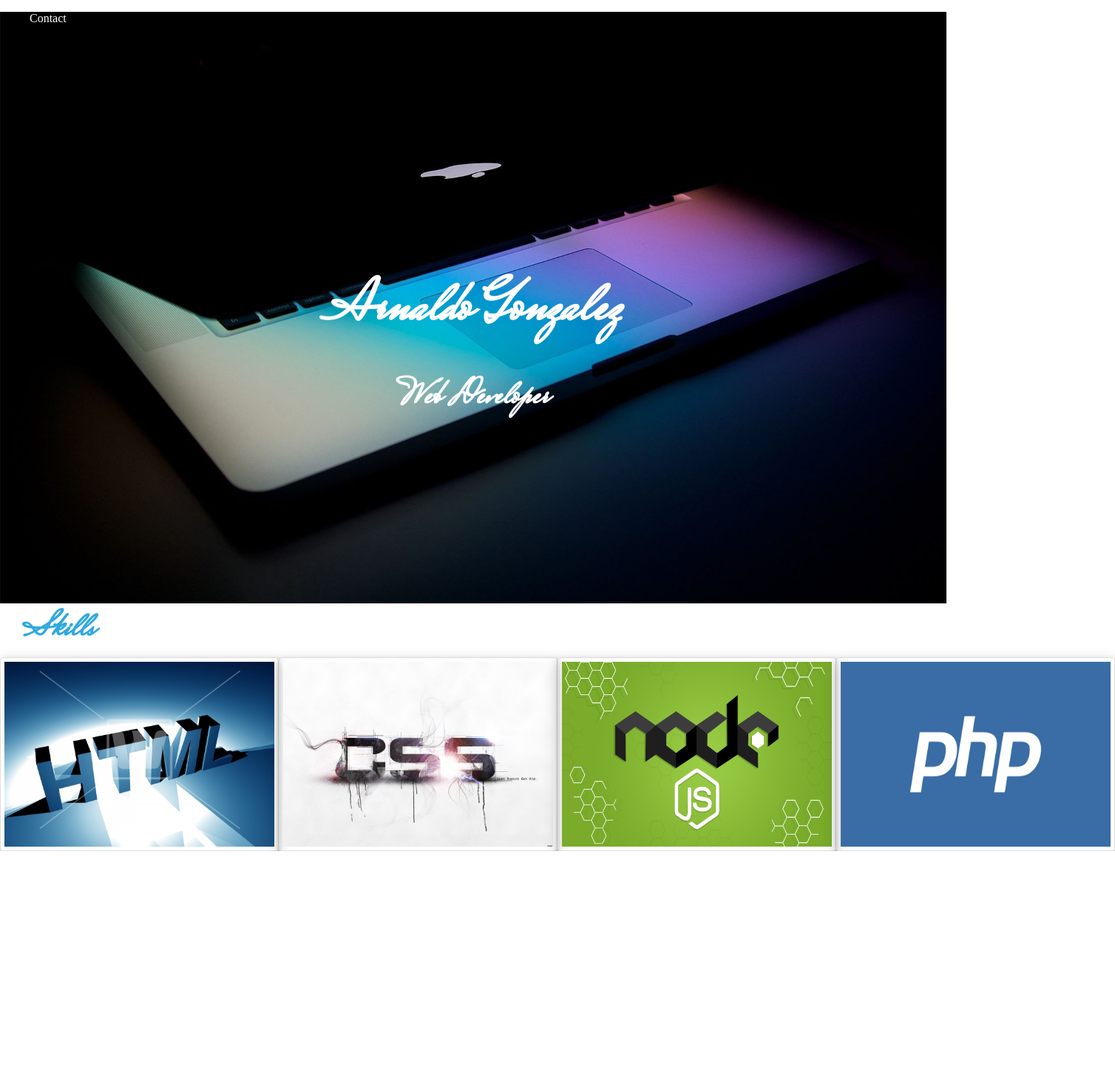
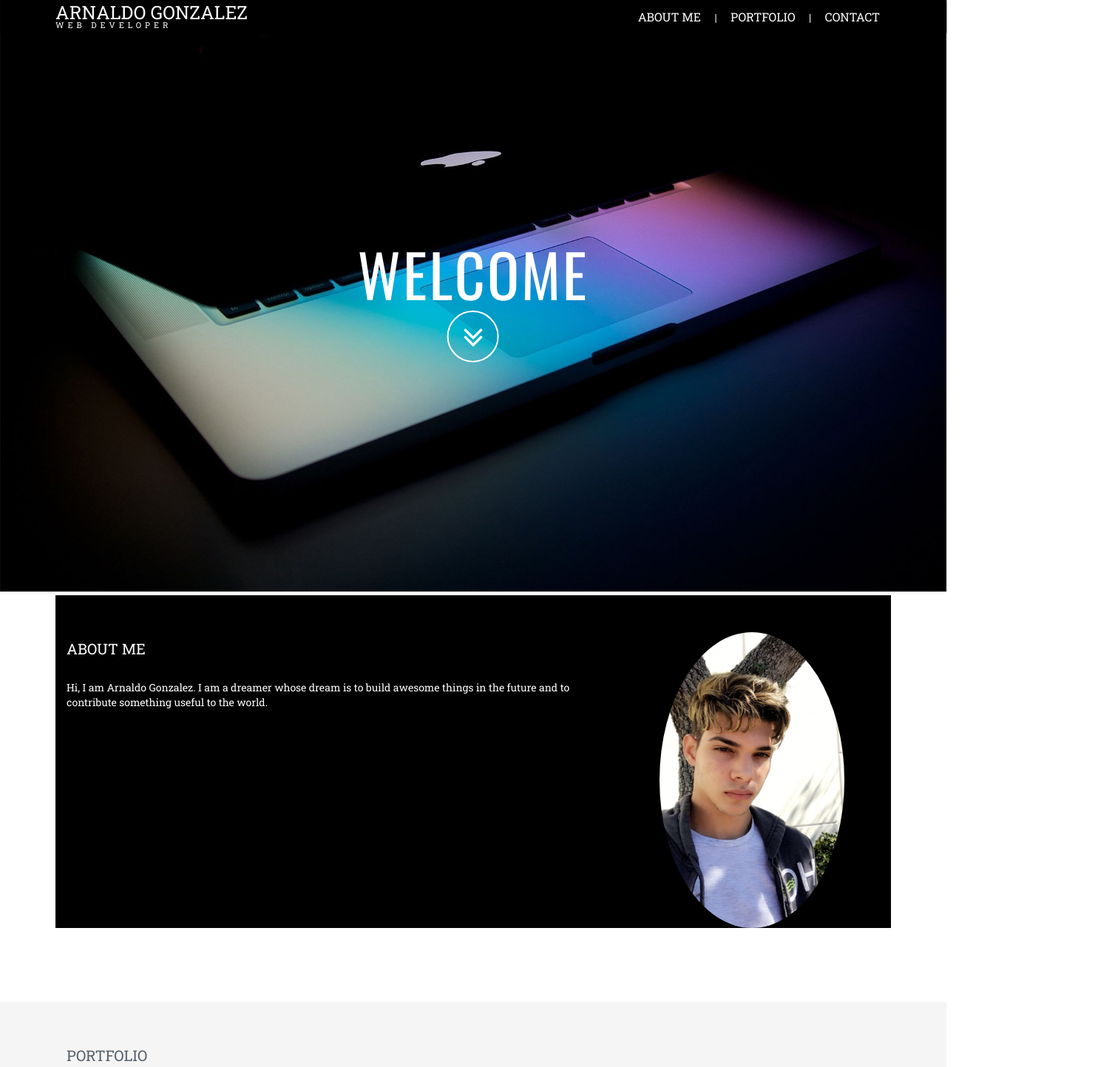
Before and after one commit to Arnaldogonzalez/My-Portfolio, a plain HTML site: page index.html in a window 1280 px wide. Shown: the top 1443 px of the page at 74% size, 1508 px wide, since content can reach past the window. Before the commit the page ends 1151 px from the top, so only its background shows below. Drawn offline with nearby package versions, Linux system fonts and the light colour scheme.

Commit message:
change portfolio and added contact

```diff
--- /dev/null
+++ b/JS/main.js
@@ -0,0 +1,14 @@
+$(document).ready(function () {
+  $('a[href^="#"]').on('click', function (e) {
+    e.preventDefault();
+
+    var target = this.hash;
+    var $target = $(target);
+
+    $('html, body').stop().animate({
+      'scrollTop': $target.offset().top
+    }, 900, 'swing', function () {
+      window.location.hash = target;
+    });
+  });
+});
--- a/css/style.css
+++ b/css/style.css
@@ -1,74 +1,262 @@
+@import url(https://fonts.googleapis.com/css?family=Roboto+Slab);
+@import url(https://fonts.googleapis.com/css?family=Oswald:400,700);
+@import url(https://fonts.googleapis.com/css?family=Exo);
+
 body {
-  margin: 0;
+  font-family: Roboto Slab;
+  color: rgb(101, 102, 107);
+  height: 100%;
+  width: 100%;
 }
 
-.background {
-  background-image: url("apple.jpg");
-  height: 100vh;
+.navigation {
+  position: fixed;
+  top: 0px;
   width: 100%;
-  background-size: cover;
-  background-repeat: no-repeat;
+  height: 45px;
+  text-align: center;
+  padding-top: 0px;
+  padding-right: 75px;
+  z-index: 1;
+  /* SHADOW */
+  -webkit-box-shadow: 0px 0px 2px 0px #000000;
+  -moz-box-shadow: 0px 0px 2px 0px #000000;
+  box-shadow: 0px 0px 2px 0px #000000;
+  /* TRANSPARENCY */
+  background-color: rgba(1, 1, 1, 0.7);
+  color: rgba(1, 1, 1, 0.7);
 }
 
-.contact {
-  color: white;
+.navigation a {
+  font-size: 16px;
+  padding-top: 8px;
+  padding-left: 15px;
+  padding-right: 15px;
+  color: #FFFFFF;
+  text-decoration: none;
 }
 
-.name {
-  font-family: firstFont;
+.navigation ul {
+  margin-top: 12px;
+}
+
+.navigation ul li {
+  list-style-type: none;
+  display: inline;
+}
+
+.navigation li:before {
+  content: " | ";
   color: #fff;
+}
+
+.navigation li:first-child:before {
+  content: none;
+}
+
+.navigation li a:hover {
+  color: #CCCCCC;
+  font-weight: 600;
+}
+
+#header {
   text-align: center;
 }
 
-.skill-text {
-  font-family: firstFont;
-  color: #30A9DE;
-  margin-left: 30px;
-  font-size: 3rem;
-
+#welcome {
+  position: absolute;
+  top: 50%;
+  left: 50%;
+  transform: translate(-50%, -50%);
 }
 
-.header {
-  padding-top: 20%;
+#header a {
+  font-size: 45px;
+  color: #fff;
+  -webkit-transition: all .2s ease-in-out;
+  -moz-transition: all .2s ease-in-out;
+  transition: all .2s ease-in-out;
+}
+
+#header a:hover {
+  font-size: 50px;
+}
+
+.fa-angle-double-down {
+  vertical-align: 8%;
+}
+
+#wrapper1 {
+  font-family: Roboto Slab;
+  padding: 0;
+  margin: 0;
+  color: white;
+  position: center;
+  background: url("../Images/apple.jpg");
+  background-repeat: no-repeat;
+  background-size: cover;
+  height: 100vh;
+}
+
+#aboutme {
+  margin-top: 5px;
+  margin-bottom: 100px;
+  background: black;
+  color: white;
+  margin-left: 75px;
+  margin-right: 75px;
+}
+
+#portfolio {
+  background: #f5f5f5;
+  color: #55606A;
+  padding-left: 90px;
+  padding-right: 90px;
+  padding-top: 50px;
+  padding-bottom: 100px;
+  margin-top: 0px;
+}
+
+#Contact{
+  background: #ffffff;
+  text-align: center;
+}
+
+#footer {
+  background: #ffffff;
+  color: #55606A;
+  padding-top: 50px;
+  padding-bottom: 35px;
+  text-align: center;
+}
+
+h1,
+h2,
+h3,
+h4,
+h5,
+h6,
+{
+  font-family: Roboto Slab;
+  margin-bottom: 14px
+}
+
+h1 {
+  font-size: 80px;
+  font-family: Oswald;
+  letter-spacing: 3px;
+  line-height: 80px;
+  font-weight: 500;
+  word-wrap: break-word;
+}
+
+h2 {
+  font-size: 32px;
+  line-height: 36px;
 }
 
 h3 {
-  margin: 0;
-  font-size: 3rem;
+  font-size: 26px;
+  line-height: 29px;
 }
 
-h1 {
-  font-size: 5rem;
-  margin-bottom: 20px;
+h4 {
+  font-size: 20px;
+  line-height: 25px;
 }
 
-h2 {
-  margin-left: 20px;
+h5 {
+  font-size: 16px;
+  line-height: 21px;
 }
 
-.images_container {
-  display: -webkit-flex;
-  display: flex;
-  width: 500px;
-  height: 250px;
+h6 {
+  font-size: 15px;
 }
 
-@font-face {
-  font-family: firstFont;
-  src: url("font/MrsSaintDelafield-Regular.ttf");
+.logo {
+  color: #ffffff;
+  padding-top: 8px;
+  padding-left: 75px;
+  font-size: 25px;
+  line-height: 18px;
 }
 
-img {
-  border: 1px solid #ddd;
-  border-radius: 4px;
-  display: flex;
-  width: 365px;
-  height: 250px;
-  padding: 5px;
-  box-shadow: 0 4px 8px 0 rgba(0, 0, 0, 0.2), 0 6px 20px 0 rgba(0, 0, 0, 0.19);
-  margin-bottom: 25px;
+.logo a {
+  color: #ffffff;
+  padding-left: 75px;
+  font-size: 25px;
+  line-height: 18px;
 }
 
-img:hover {
-  box-shadow: 0 0 2px 1px rgba(0, 140, 186, 0.5);
+.sublogo {
+  color: #ffffff;
+  padding-left: 75px;
+  font-size: 11px;
+  font-weight: 100;
+  text-align: left;
+  letter-spacing: 5px;
 }
+
+.left {
+  float: left;
+}
+
+.right {
+  float: right;
+}
+
+.btn-circle {
+  width: 70px;
+  height: 70px;
+  border: 2px solid #fff;
+  border-radius: 100%;
+}
+
+.w3-btn, .w3-button {
+  border: none;
+  display: inline-block;
+  padding: 8px 16px;
+  vertical-align: middle;
+  overflow: hidden;
+  text-decoration: none;
+  color: lightgray;
+  background-color: inherit;
+  text-align: center;
+  cursor: pointer;
+  white-space: nowrap;
+}
+
+.btn-circle:hover {
+  background: rgba(255, 255, 255, 0.1);
+}
+
+.img-round {
+  border-radius: 100%;
+  height: 400px;
+  width: 250px;
+}
+
+.icon-btn {
+  text-align: center;
+  font-size: 30px;
+  letter-spacing: 30px;
+  text-indent: 30px;
+}
+
+a {
+  color: #55606A;
+}
+
+a:hover {
+  color: black;
+  -webkit-transition: all .3s ease-in-out;
+  -moz-transition: all .3s ease-in-out;
+  transition: all .3s ease-in-out;
+}
+
+@media screen and (max-width: 768px) {
+  h1 {
+    font-size: 30px;
+  }
+}
--- a/index.html
+++ b/index.html
@@ -5,32 +5,111 @@
   <meta charset="UTF-8">
   <meta name="viewport" content="width=device-width, initial-scale=1.0">
   <meta http-equiv="X-UA-Compatible" content="ie=edge">
-  <title>My Portfolio</title>
-  <link rel="stylesheet" href="css/animation.css">
-  <link rel="stylesheet" href="css/style.css">
+  <link rel="stylesheet" href="https://www.w3schools.com/w3css/4/w3.css">
+  <link rel="stylesheet" href="https://maxcdn.bootstrapcdn.com/bootstrap/3.3.7/css/bootstrap.min.css">
+  <link rel="stylesheet" href="https://cdnjs.cloudflare.com/ajax/libs/font-awesome/4.7.0/css/font-awesome.min.css">
+  <link rel="stylesheet" href="./CSS/style.css">
+  <title>Portfolio</title>
 </head>
 
 <body>
-  <div class="background">
-    <div class="container">
-      <ul class="contact">Contact</ul>
-    </div>
-    <div class="header">
-      <h1 class="name">Arnaldo Gonzalez</h1>
-      <h3 class="name">Web Developer</h3>
+  <div id="wrapper1" class="container-fluid">
+    <nav class="navigation">
+      <div class="left">
+        <div class="logo">ARNALDO GONZALEZ</div>
+        <div class="sublogo">WEB DEVELOPER</div>
+      </div>
+
+      <div class="right">
+        <ul>
+          <li>
+            <a href="#aboutme">ABOUT ME</a>
+          </li>
+          <li>
+            <a href="#portfolio">PORTFOLIO</a>
+          </li>
+          <li>
+            <a href="#footer">CONTACT</a>
+          </li>
+        </ul>
+      </div>
+    </nav>
+
+    <div id="header" class="container-fluid">
+      <div id="welcome">
+        <h1>WELCOME</h1>
+        <a href="#aboutme" class="btn btn-circle">
+          <i class="fa fa-angle-double-down"></i>
+        </a>
+      </div>
     </div>
   </div>
 
-  <div class="skills">
-    <h3 class="skill-text">Skills</h3>
+  <div id="aboutme" class="container-fluid">
+    <div class="row" style="padding-top: 50px">
+      <div class="col-md-8">
+        <h4>ABOUT ME</h4>
+        <br>
+        <p>Hi, I am Arnaldo Gonzalez. I am a dreamer whose dream is to build awesome things in the future and to contribute
+          something useful to the world.</p>
+        <br>
+      </div>
+      <div class="col-md-4 text-center">
+        <img src="./Images/IMG_2287.JPG" class="img-round"></img>
+      </div>
+    </div>
   </div>
 
-  <div class="images_container">
-    <img src="images\html_image.jpg">
-    <img src="images\css_image.png">
-    <img src="images\javascript_image.png">
-    <img src="images\php_image.jpg">
+  <div id="portfolio" class="container-fluid">
+    <h4>PORTFOLIO</h4>
+    <br>
+    <br>
+    <div class="row">
+      <div class="col-md-6" style="margin-bottom: 10px">
+        <img src="./Images/flappy_bird.png" class="img-responsive">
+      </div>
+      <div class="col-md-6" style="margin-bottom: 10px">
+        <img src="./Images/asteroids.jpg" class="img-responsive">
+      </div>
+    </div>
+    <BR>
+    <div class="row">
+      <div class="col-md-6" style="margin-bottom: 10px">
+        <img src="./Images/firechat.jpg" class="img-responsive">
+      </div>
+      <div class="col-md-6" style="margin-bottom: 10px">
+        <img src="./Images/wikipedia.jpg" class="img-responsive">
+      </div>
+    </div>
+  </div>
+
+  <h2 id="Contact" class="w3-xxlarge w3-text-grey w3-wide">CONTACT</h2>
+  <div class="w3-content w3-container w3-padding-10">
+    <div class="w3-col m8 w3-container w3-section">
+      <i class="fa fa-phone w3-hover-text-black" style="width:30px"></i> Phone: 786 717 8566
+      <br>
+      <i class="fa fa-envelope w3-hover-text-black" style="width:30px"> </i> Email: arnaldolgonzalez96@gmail.com
+      <br>
+    </div>
+    <div class="w3-row-padding" style="margin:0 -16px 8px -16px">
+      <div class="w3-half">
+        <input class="w3-input w3-border w3-hover-light-grey" type="text" placeholder="Name">
+      </div>
+      <div class="w3-half">
+        <input class="w3-input w3-border w3-hover-light-grey" type="text" placeholder="Email">
+      </div>
+    </div>
+    <input class="w3-input w3-border w3-hover-light-grey" type="text" placeholder="Comment">
+    <a href="mailto:arnaldolgonzalez96@gmail.com" class="w3-btn w3-section w3-right">SEND</a>
+  </div>
+
+  <div id="footer" class="container-fluid">
+    <p>COPYRIGHT © 2018 ARNALDO GONZALEZ</p>
   </div>
 </body>
 
+<script src="https://code.jquery.com/jquery-3.3.1.min.js" integrity="sha256-FgpCb/KJQlLNfOu91ta32o/NMZxltwRo8QtmkMRdAu8=
+  " crossorigin="anonymous"></script>
+<script src="./JS/main.js"></script>
+
 </html>
```
Also changed, not shown: Images/IMG_2287.JPG (added), Images/apple.jpg (renamed from css/apple.jpg), Images/asteroids.jpg (added), Images/firechat.jpg (added), Images/flappy_bird.png (added), Images/wikipedia.jpg (added), css/animation.css (deleted), css/font/MrsSaintDelafield-Regular.ttf (deleted), images/css_image.png (deleted), images/html_image.jpg (deleted), images/javascript_image.png (deleted), images/php_image.jpg (deleted).
